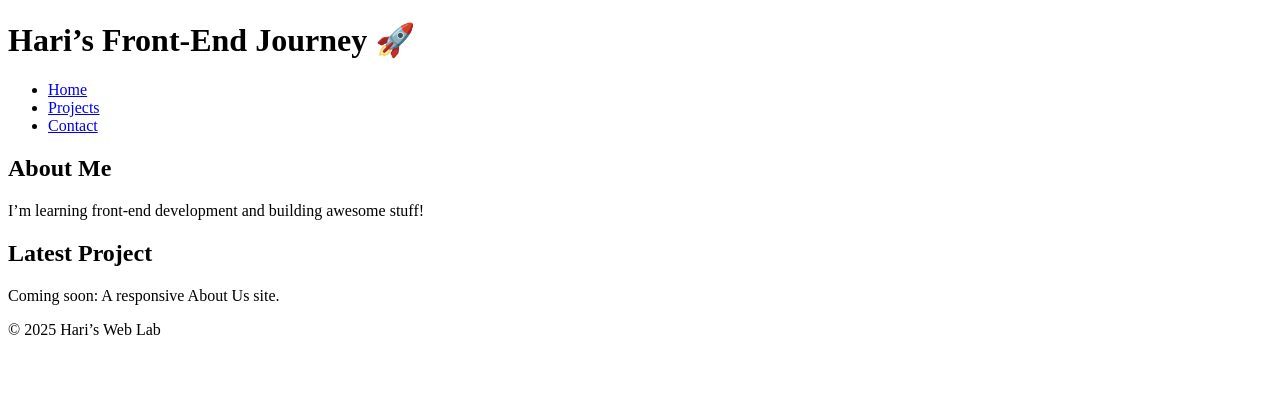
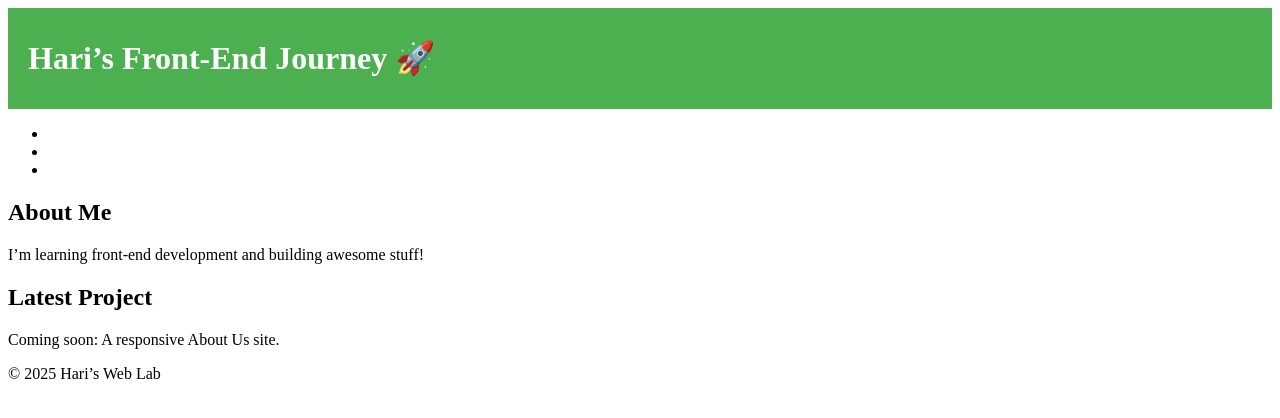
Before and after one commit to harirra/frontend-journey, a plain HTML site: page index.html in a window 1280 px wide. Drawn offline with Linux system fonts and the light colour scheme.

Commit message:
Add Flexbox styles to header

```diff
--- a/index.html
+++ b/index.html
@@ -3,6 +3,7 @@
 <head>
   <meta charset="UTF-8" />
   <meta name="viewport" content="width=device-width, initial-scale=1.0" />
+  <link rel="stylesheet" href="style.css" />
   <title>My Semantic Page</title>
 </head>
 <body>
--- /dev/null
+++ b/style.css
@@ -0,0 +1,14 @@
+/* style.css */
+header {
+  display: flex;               /* Enables flex layout */
+  justify-content: space-between; /* Push items apart horizontally */
+  align-items: center;         /* Vertically center items */
+  padding: 10px 20px;
+  background-color: #4CAF50;
+  color: white;
+}
+nav a {
+  margin-left: 15px;
+  color: white;
+  text-decoration: none;
+}
```
